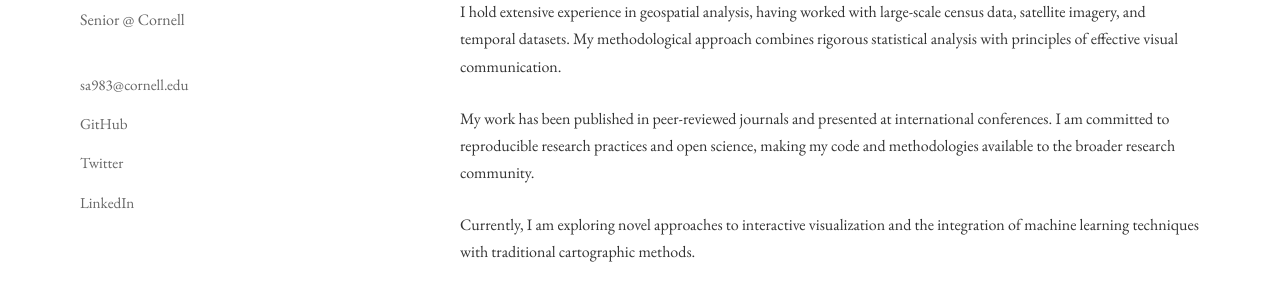
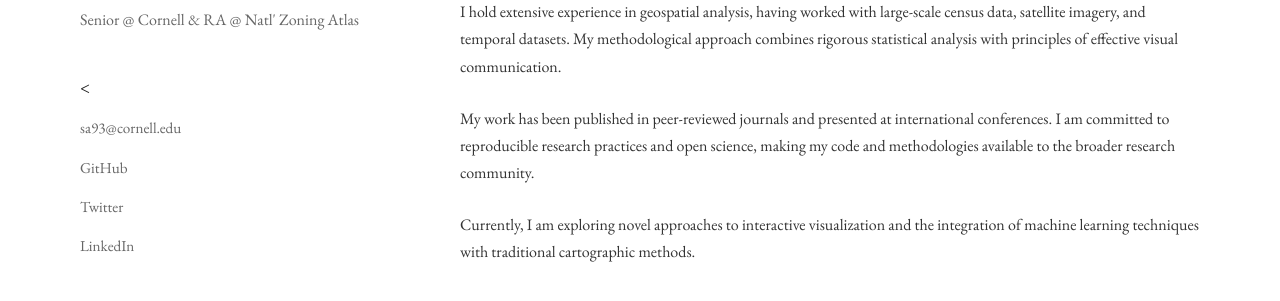
Before and after one commit to sa983/sa983.github.io, a plain HTML site: page index.html in a window 1280 px wide. Shown: the part 459-760 px from the top of the page. Drawn offline with nearby package versions, Linux system fonts and the light colour scheme.

Commit message:
Update index.html

```diff
--- a/index.html
+++ b/index.html
@@ -498,14 +498,14 @@
                             <h1>Saatvik Amravathi</h1>
                         </div>
                         <div class="profile-title">
-                            Senior @ Cornell
+                            Senior @ Cornell & RA @ Natl' Zoning Atlas
                         </div>
 
                         <div class="social-links">
-                            <a href="#" class="social-link">sa983@cornell.edu</a>
-                            <a href="#" class="social-link">GitHub</a>
-                            <a href="#" class="social-link">Twitter</a>
-                            <a href="#" class="social-link">LinkedIn</a>
+                            <<a href="mailto:sa983@cornell.edu" class="social-link">sa93@cornell.edu</a>
+                            <a href="https://github.com/sa983" class="social-link">GitHub</a>
+                            <a href="https://twitter.com/SAmravathi" class="social-link">Twitter</a>
+                            <a href="https://linkedin.com/in/saatvik0" class="social-link">LinkedIn</a>
                         </div>
                     </div>
 
```
